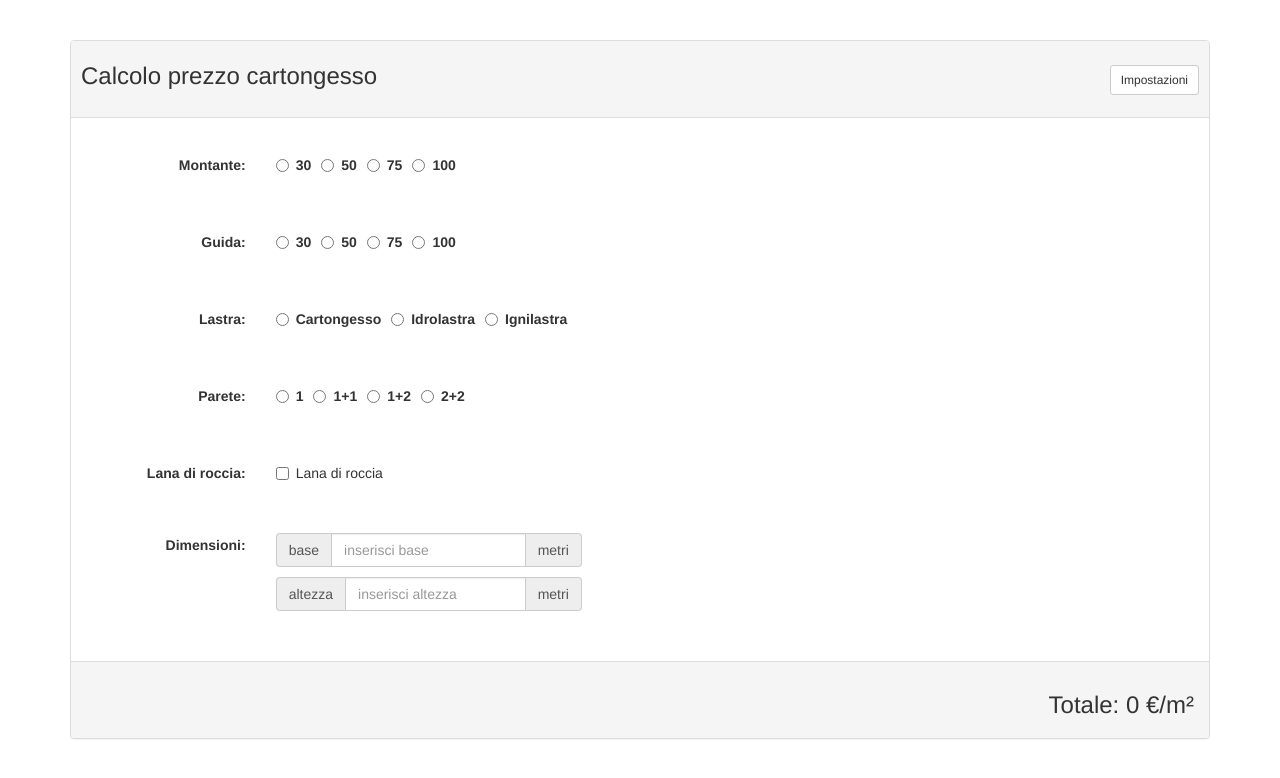
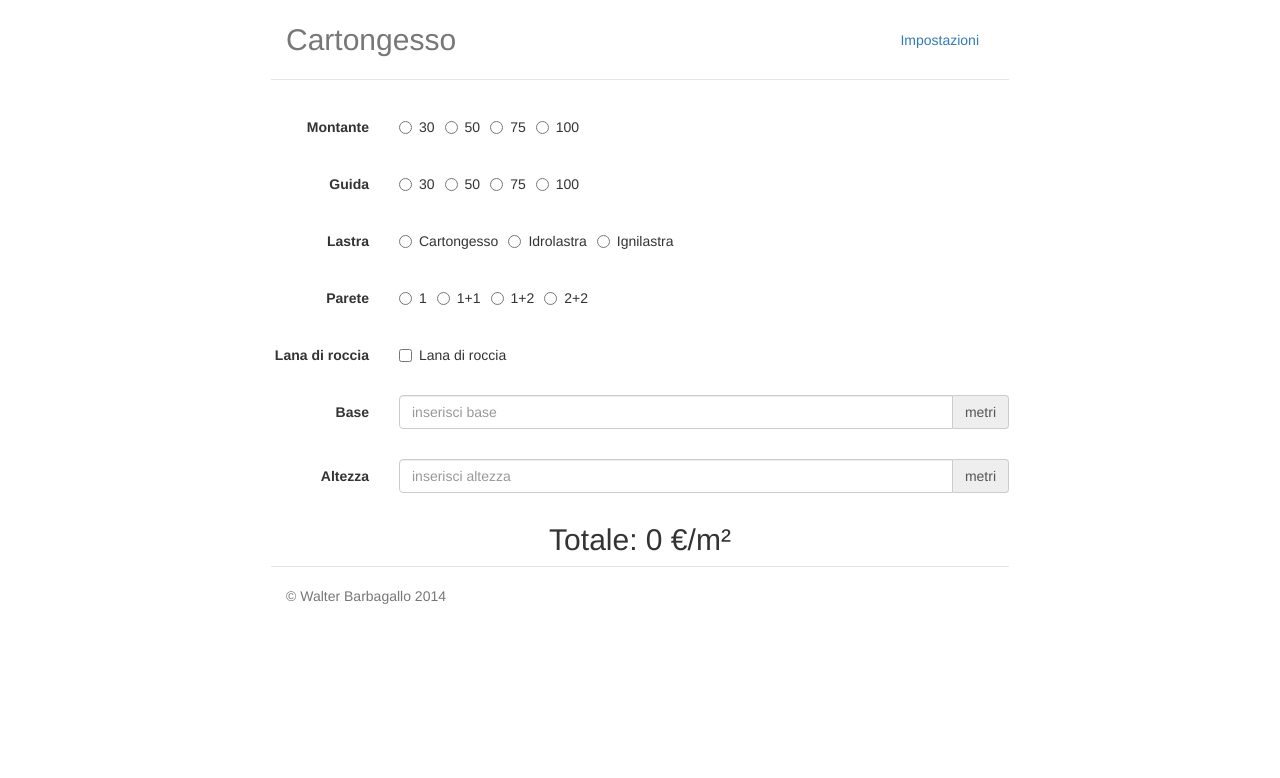
Before and after one commit to bwlt/cartongesso, a website: page src/index.html in a window 1280 px wide. Drawn offline with nearby package versions, Linux system fonts and the light colour scheme; some packages are replaced by stand-ins of ours; a script that the page names is missing.

Commit message:
refactored view on main form

```diff
--- a/src/css/style.css
+++ b/src/css/style.css
@@ -1,25 +1,40 @@
+/* Space out content a bit */
 body {
-    margin-top: 40px;
+  padding-top: 20px;
+  padding-bottom: 20px;
 }
-.panel-heading {
-    line-height: 56px;
+
+.container {
+  max-width: 768px;
 }
-.panel-heading h3 {
-    display: inline-block;
+
+/* Everything but the jumbotron gets side spacing for mobile first views */
+.header,
+.content,
+.footer {
+  padding-right: 15px;
+  padding-left: 15px;
 }
-.panel-heading .row > * {
-    margin: 0 10px;
+
+/* Custom page header */
+.header {
+  border-bottom: 1px solid #e5e5e5;
 }
+/* Make the masthead heading the same height as the navigation */
+.header .h2 {
+  padding-bottom: 19px;
+  margin-top: 0;
+  margin-bottom: 0;
+  line-height: 40px;
+}
+
 .form-group {
-    padding: 15px 0;
+  margin: 30px auto;
 }
-.form-group > label:after {
-    content: ":";
+
+/* Custom page footer */
+.footer {
+  padding-top: 19px;
+  color: #777;
+  border-top: 1px solid #e5e5e5;
 }
-.input-group {
-    padding: 5px 0;
-}
-.panel-footer .alert {
-    display: inline-block;
-    margin-left: 20px;
-}
--- a/src/index.html
+++ b/src/index.html
@@ -16,26 +16,29 @@
 
     <div class="container">
 
-      <form class="form-horizontal" role="form" name="inputs">
-        <div class="panel panel-default">
-          <div class="panel-heading">
-            <div class="row">
-              <h3>Calcolo prezzo cartongesso</h3>
-              <div class="pull-right">
-                <button type="button" class="btn btn-default btn-sm" data-toggle="modal" data-target="#settingsModal">
+      <div class="header">
+        <nav>
+          <ul class="nav nav-pills pull-right">
+            <li>
+              <a href="#"
+                data-toggle="modal"
+                data-target="#settingsModal">
                 Impostazioni
-                </button>
+              </a>
+            </li>
+          </ul>
+        </nav>
+        <p class="text-muted h2">Cartongesso</p>
       </div>
-            </div>
-          </div>
-          <div class="panel-body">
+
+      <div class="row content">
+        <form class="form-horizontal" role="form">
 
           <!-- montante -->
           <div class="form-group">
             <label class="col-sm-2 control-label">Montante</label>
             <div class="col-sm-10">
-                <div class="radio-inline" data-ng-repeat="el in dataController.data.montante">
-                  <label>
+              <label class="radio-inline" data-ng-repeat="el in dataController.data.montante">
                 <input type="radio"
                        value="{{ el.value }}"
                        data-ng-model="dataController.storage.montante">
@@ -43,14 +46,12 @@
               </label>
             </div>
           </div>
-            </div>
 
           <!-- guida -->
           <div class="form-group">
             <label class="col-sm-2 control-label">Guida</label>
             <div class="col-sm-10">
-                <div class="radio-inline" data-ng-repeat="el in dataController.data.guida">
-                  <label>
+              <label class="radio-inline" data-ng-repeat="el in dataController.data.guida">
                 <input type="radio"
                        value="{{ el.value }}"
                        data-ng-model="dataController.storage.guida">
@@ -58,14 +59,12 @@
               </label>
             </div>
           </div>
-            </div>
 
           <!-- lastra -->
           <div class="form-group">
             <label class="col-sm-2 control-label">Lastra</label>
             <div class="col-sm-10">
-                <div class="radio-inline" data-ng-repeat="el in dataController.data.lastra">
-                  <label>
+              <label class="radio-inline" data-ng-repeat="el in dataController.data.lastra">
                 <input type="radio"
                        value="{{ el.value }}"
                        data-ng-model="dataController.storage.lastra">
@@ -73,14 +72,12 @@
               </label>
             </div>
           </div>
-            </div>
 
           <!-- parete -->
           <div class="form-group">
             <label class="col-sm-2 control-label">Parete</label>
             <div class="col-sm-10">
-                <div class="radio-inline" data-ng-repeat="el in dataController.data.parete">
-                  <label>
+              <label class="radio-inline" data-ng-repeat="el in dataController.data.parete">
                 <input type="radio"
                        value="{{ el.value }}"
                        data-ng-model="dataController.storage.parete">
@@ -88,26 +85,24 @@
               </label>
             </div>
           </div>
-            </div>
 
           <!-- lana di roccia -->
           <div class="form-group">
             <label class="col-sm-2 control-label">Lana di roccia</label>
             <div class="col-sm-10">
-                <div class="checkbox-inline">
+              <label class="checkbox-inline">
                 <input type="checkbox"
                        data-ng-model="dataController.storage.lanaroccia">
                 Lana di roccia
-                </div>
+              </label>
             </div>
           </div>
 
-            <!-- dimensioni -->
+          <!-- base -->
           <div class="form-group">
-              <label class="col-sm-2 control-label">Dimensioni</label>
+            <label class="col-sm-2 control-label">Base</label>
             <div class="col-sm-10">
-                <div class="input-group col-sm-4">
-                  <span class="input-group-addon">base</span>
+              <div class="input-group">
                 <input type="number"
                        min="0"
                        step="any"
@@ -116,8 +111,14 @@
                        data-ng-model="dataController.storage.base">
                 <span class="input-group-addon">metri</span>
               </div>
-                <div class="input-group col-sm-4">
-                  <span class="input-group-addon">altezza</span>
+            </div>
+          </div>
+
+          <!-- altezza -->
+          <div class="form-group">
+            <label class="col-sm-2 control-label">Altezza</label>
+            <div class="col-sm-10">
+              <div class="input-group">
                 <input type="number"
                        min="0"
                        step="any"
@@ -129,10 +130,10 @@
             </div>
           </div>
 
-          </div>
-          <div class="panel-footer text-right">
-            <div class="alert alert-danger pull-right" role="alert" style="display: none">Attenzione: impostazioni mancanti</div>
-            <p class="h3">
+        </form>
+
+        <div class="text-center">
+          <p class="h2">
             <span
               data-toggle="tooltip"
               data-placement="top">
@@ -140,9 +141,15 @@
             </span>
           </p>
         </div>
-        </div>
-      </form>
-    </div>
+
+      </div><!-- end .row.content -->
+
+      <footer class="footer">
+        <p>&copy; Walter Barbagallo 2014</p>
+      </footer>
+
+    </div> <!-- /container -->
+
 
     <!-- modal settings -->
     <div class="modal fade" id="settingsModal" tabindex="-1" role="dialog" aria-labelledby="modalLabel" aria-hidden="true">
```
Also changed, not shown: test/e2e/spec.js (+1 -1 lines). Lines whose indentation alone changed are shown as unchanged.
